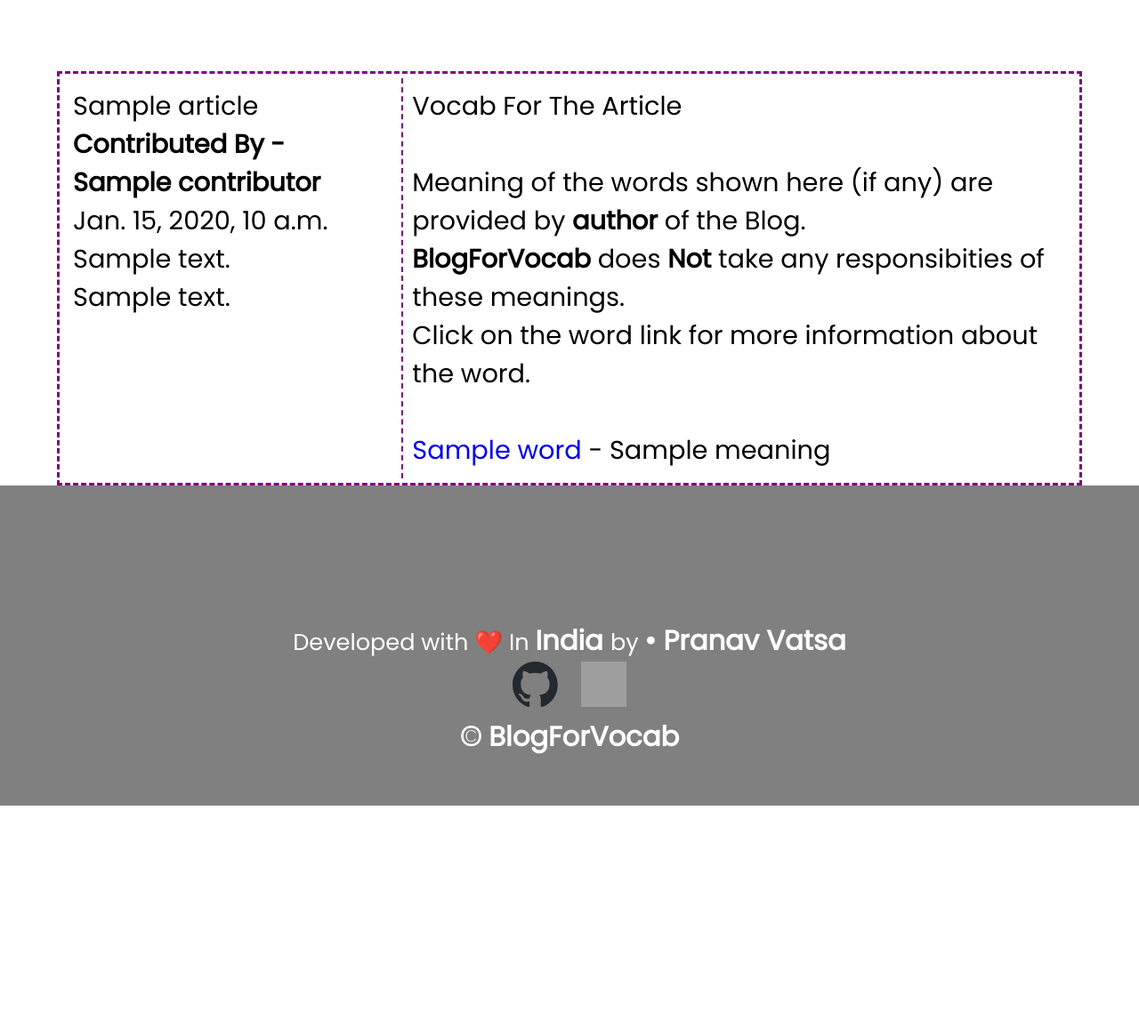
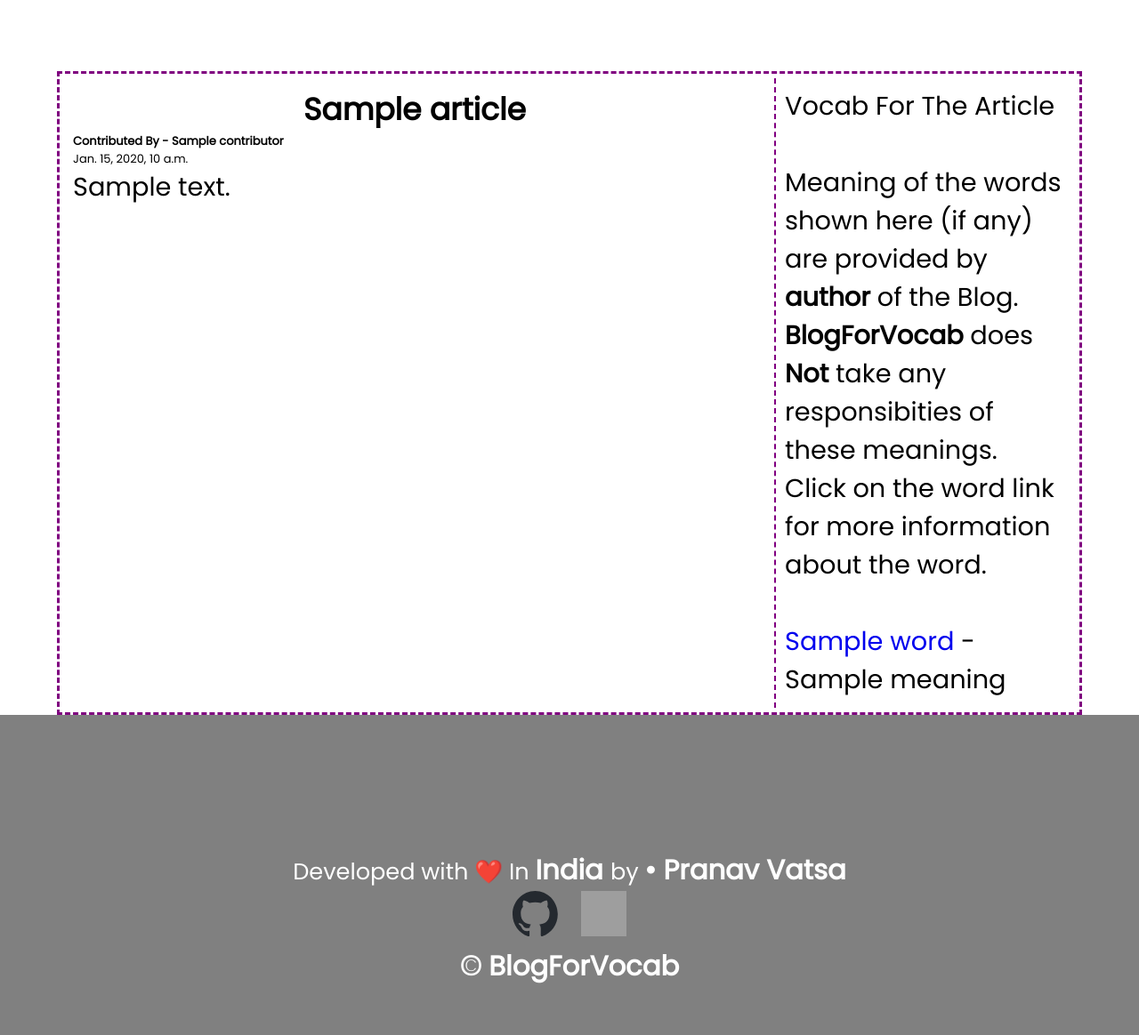
Before and after one commit to HumanHiHuBe/blog, a Django app: template blogapp/templates/blogapp/detailedblog.html in a window 1280 px wide. Shown: the part 29-1193 px from the top of the page at 89% size. Before the commit the page ends 935 px from the top, so only its background shows below. Run offline with Django 4.2, Linux system fonts and the light colour scheme; the template is opened without the code that fills it: most values are stand-ins (such as "Sample title", 1, 10 or a date in 2020); grey boxes are pictures that could not be loaded.

Commit message:
commmiting day after previous day 16 sep

```diff
--- a/blogapp/static/blogapp/home.css
+++ b/blogapp/static/blogapp/home.css
@@ -342,17 +342,16 @@
         display: flex;
         flex-direction: row;
         justify-content: space-between;
-        flex: auto;
-
+        flex: 1,1, auto;
         text-decoration: none;
         font-size: 1.8rem;
 
     }
 
     .left{
-        /* border: 5px solid black; */
         margin: 5px;
-        flex: auto;
+        flex: 0.7 auto;
+        width: 70%;
         padding: 10px;
     }
 
@@ -364,7 +363,8 @@
     .right{
         border-left: 2px dashed purple;
         margin: 5px;
-        flex: auto;
+        flex: 0.3 auto;
+        width: 30%;
         padding: 10px;
         text-decoration: none;
     }
@@ -399,3 +399,56 @@
     }
 
 }
+
+.tDiv{
+    flex: 1,1 auto;
+    text-align: center;
+    font-weight: bolder;
+    font-size: larger;
+}
+
+.iDiv{
+    flex: 1,1 auto;
+    text-align: left;
+    font-weight: lighter;
+    font-size: small;
+}
+
+.dbContent{
+    flex: 1,1 auto;
+    text-align: justify;
+}
+
+.lncDiv{
+    border-bottom: 2px dashed purple;
+    margin-bottom: 10px;
+}
+
+#formLike > button{
+    border: 1px solid purple;
+    width: max-content;
+    margin-top: 10px;
+    margin-bottom: 10px;
+    padding-top: 2.5px;
+    padding-bottom: 2.5px;
+    padding-left: 10px;
+    padding-right: 10px;
+    font-size: large;
+    font-weight: bold;
+    background: linear-gradient(93.51deg, rgb(124, 71, 235) 10.94%, rgb(233, 53, 161) 86.95%);
+    -webkit-background-clip: text;
+    background-clip: text;
+    -webkit-text-fill-color: transparent;
+    cursor: pointer;
+}
+
+#formLike > button:hover{
+    box-shadow: 0 5px 15px rgba(130, 39, 122, 0.4);
+}
+
+#likedUserDiv{
+    flex: 1,1, auto;
+    overflow: hidden;
+    white-space: nowrap;
+    padding-right: 100px;
+}
--- a/blogapp/templates/blogapp/detailedblog.html
+++ b/blogapp/templates/blogapp/detailedblog.html
@@ -5,24 +5,32 @@
 {% block content %}
 <div id="dBlogWr">
     <div class="left">
-        {{ article.title }} <br>
-        <strong> Contributed By - {{ article.contributor|capfirst }}</strong> <br>
-        {{ article.time_created }} <br>
-        {{ article.short_description}} <br>
-        <pre>{{ article.content|safe }}</pre> <br>
+        <div class="tDiv">{{ article.title }}</div>
+        <div class="iDiv">
+            <strong>Contributed By - {{ article.contributor|capfirst }}</strong> <br>
+            {{ article.time_created }} <br>
+        </div>
+        <div class="dbContent">
+            {{ article.content|safe }} <br>
+        </div>
         {% if user.is_authenticated %}
-        Likes: {{ article.likes }} <br>
+        <p style="color: purple; display: inline;">Liked by: {{ article.likes }}</p> <br>
         {% if user.is_authenticated %}
-        <form action="{% url 'likescount' %}" method="POST">
+        <form action="{% url 'likescount' %}" method="POST" id="formLike">
             {% csrf_token %}
             <input type="text" name="article_id" value="{{ article.id }}" hidden>
-            <button type="submit">Like</button>
+            <button type="submit">Click to Like</button>
         </form>
         {% endif %}
-        {% for i in likedUserList %}
-        {{ i }}
-        {% endfor %}
+        <div id="likedUserDiv">
+            Liked by users:
+            {% for i in likedUserList %}
+            {{ i }}
+            {% endfor %}
+        </div>
         <br>
+        <div style="flex: 1,1,auto; border-bottom: 2px dashed purple;"></div>
+
 
         <span>-------------Comment & Reply----------</span> <br>
         <form action="{% url 'comment' %}" method="post">
```
